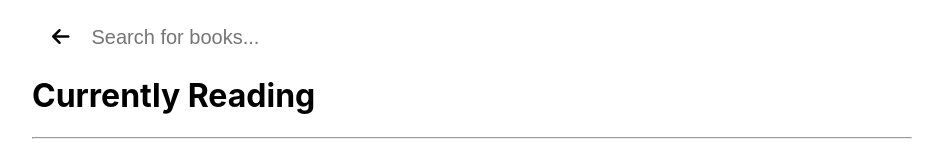
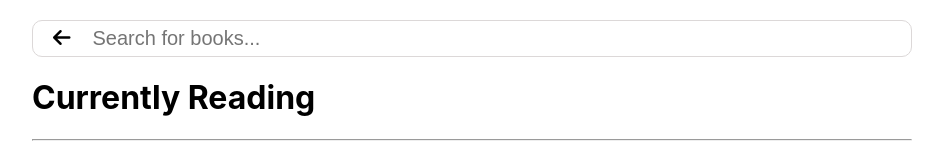
Before and after one commit to sweta1308/book-shelf, a React (Create React App) app: page / in a window 1280 px wide. Shown: the top 160 px of the page, without its empty margins (168-1111 px from the left). Built offline with nearby package versions, Linux system fonts and the light colour scheme.

Commit message:
style: add border in navbar

```diff
--- a/src/components/navbar/Nav.css
+++ b/src/components/navbar/Nav.css
@@ -2,6 +2,8 @@
   padding: 5px 20px;
   border: none;
   font-size: 20px;
+  border: 1px solid rgb(220, 216, 216);
+  border-radius: 10px;
 }
 
 input {
```
